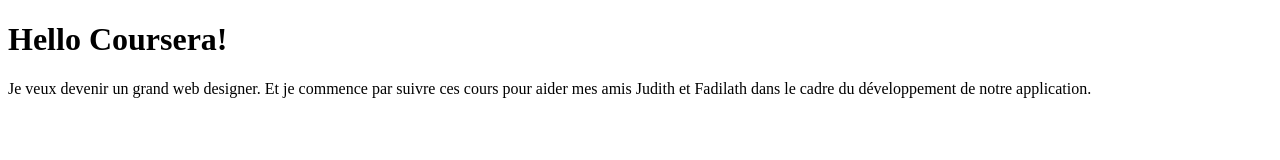
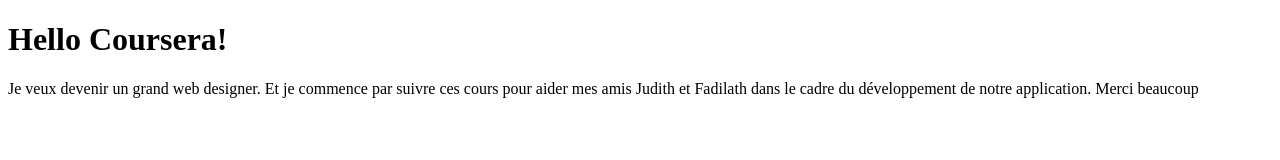
Before and after one commit to Frk99/coursera-test, a plain HTML site: page site/index.html in a window 1280 px wide. Drawn offline with Linux system fonts and the light colour scheme.

Commit message:
My First Page

```diff
--- a/site/index.html
+++ b/site/index.html
@@ -7,6 +7,6 @@
 </head>
 <body>
 <h1>Hello Coursera!</h1>
-<p>Je veux devenir un grand web designer. Et je commence par suivre ces cours pour aider mes amis Judith et Fadilath dans le cadre du développement de notre application. </p>
+<p>Je veux devenir un grand web designer. Et je commence par suivre ces cours pour aider mes amis Judith et Fadilath dans le cadre du développement de notre application. Merci beaucoup</p>
 </body>
 </html>
```
